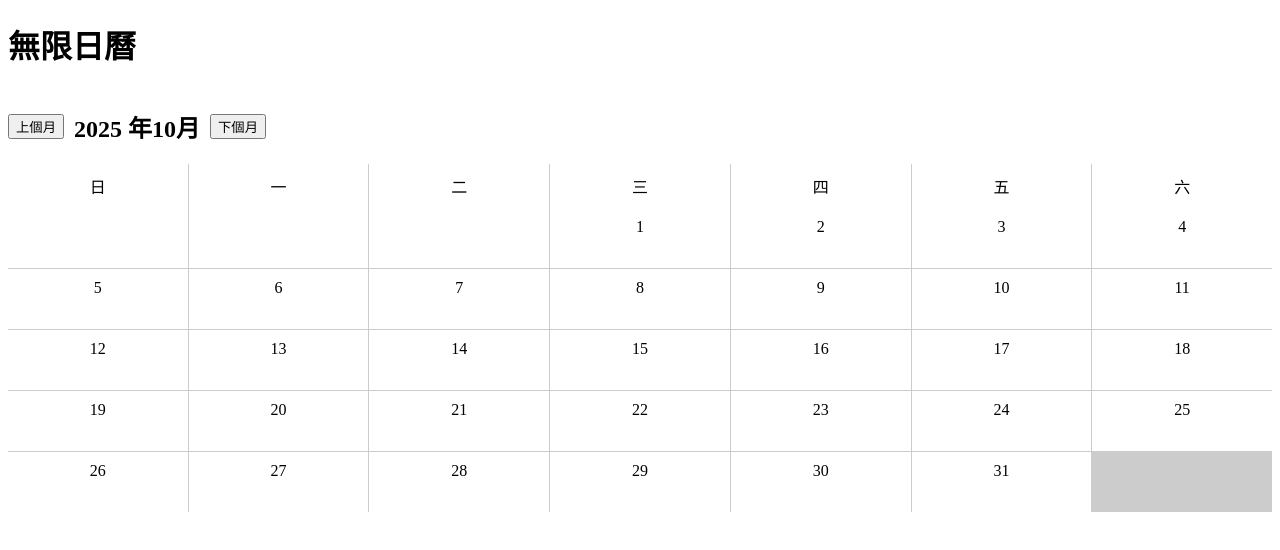
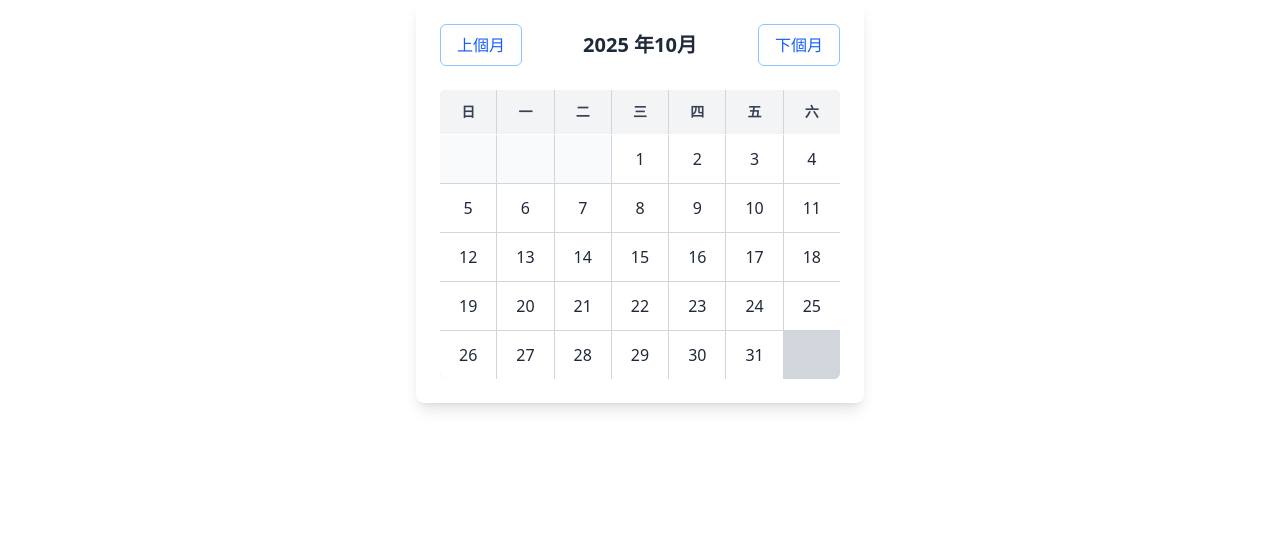
Before and after one commit to WENLIN-CHANG/infinite-calendar-react, a React (Vite) app: page / in a window 1280 px wide. Shown: the top 550 px of the page. Built offline with nearby package versions, Linux system fonts and the light colour scheme.

Commit message:
改寫inline style

```diff
--- a/src/App.jsx
+++ b/src/App.jsx
@@ -3,7 +3,6 @@ import Calendar from './Calendar';
 function App() {
   return (
     <div>
-      <h1>無限日曆</h1>
       <Calendar />
     </div>
   )
--- a/src/Calendar.jsx
+++ b/src/Calendar.jsx
@@ -44,42 +44,63 @@ function Calendar() {
   }
 
   return (
-    <div>
-      <div style={{ display: 'flex', alignItems: 'center', gap: '10px' }}>
-        <button onClick={prevMonth}>上個月</button>
-        <h2>{year} 年{month}月</h2>
-        <button onClick={nextMonth}>下個月</button>
+    <div className="max-w-md mx-auto p-6 bg-white shadow-lg rounded-lg">
+      {/* 月份導航 */}
+      <div className="flex items-center justify-between mb-6">
+        <button
+          onClick={prevMonth}
+          className="px-4 py-2 text-blue-600 border border-blue-300 rounded-md hover:bg-blue-50 hover:border-blue-400 transition-colors duration-200 font-medium"
+        >
+          上個月
+        </button>
+        <h2 className="text-xl font-bold text-gray-800">
+          {year} 年{month}月
+        </h2>
+        <button
+          onClick={nextMonth}
+          className="px-4 py-2 text-blue-600 border border-blue-300 rounded-md hover:bg-blue-50 hover:border-blue-400 transition-colors duration-200 font-medium"
+        >
+          下個月
+        </button>
       </div>
 
+      {/* 選中日期顯示 */}
       {selectedDate && (
-        <p>選中日期：{selectedDate.getFullYear()}年{selectedDate.getMonth() + 1}月{selectedDate.getDate()}日</p>
+        <div className="mb-4 p-3 bg-blue-50 border border-blue-200 rounded-md">
+          <p className="text-blue-800 font-medium">
+            選中日期：{selectedDate.getFullYear()}年{selectedDate.getMonth() + 1}月{selectedDate.getDate()}日
+          </p>
+        </div>
       )}
 
       {/* 星期標題 */}
-      <div style={{ display: 'grid', gridTemplateColumns: 'repeat(7, 1fr)', gap: '1px', backgroundColor: '#ccc' }}>
+      <div className="grid grid-cols-7 gap-px bg-gray-300 mb-px rounded-t-md overflow-hidden">
         {['日', '一', '二', '三', '四', '五', '六'].map(weekDay => (
-          <div key={weekDay} style={{ padding: '10px', backgroundColor: 'white', textAlign: 'center' }}>
+          <div key={weekDay} className="bg-gray-100 py-3 text-center text-sm font-semibold text-gray-700">
             {weekDay}
           </div>
         ))}
       </div>
 
-      {/* 日期格子  */}
-      <div style={{ display: 'grid', gridTemplateColumns: 'repeat(7, 1fr)', gap: '1px', backgroundColor: '#ccc' }}>
+      {/* 日期格子 */}
+      <div className="grid grid-cols-7 gap-px bg-gray-300 rounded-b-md overflow-hidden">
         {days.map((dayNumber, index) => {
           const isSelected = selectedDate && dayNumber !== '' && selectedDate.getDate() === dayNumber && selectedDate.getMonth() === month - 1 && selectedDate.getFullYear() === year;
           return (
             <div
               key={index}
               onClick={() => handleDateClick(dayNumber)}
-              style={{
-                padding: '10px',
-                backgroundColor: isSelected ? '#007bff' : 'white',
-                color: isSelected ? 'white' : 'black',
-                textAlign: 'center',
-                minHeight: '40px',
-                cursor: dayNumber === '' ? 'default' : 'pointer'}}
-                >
+              className={`
+                py-3 text-center min-h-[40px] flex items-center justify-center transition-colors duration-200
+                ${
+                  dayNumber === ''
+                    ? 'bg-gray-50 cursor-default'
+                    : isSelected
+                      ? 'bg-blue-600 text-white cursor-pointer font-semibold'
+                      : 'bg-white hover:bg-blue-50 cursor-pointer text-gray-800 hover:text-blue-600'
+                }
+              `}
+            >
               {dayNumber}
             </div>
           );
--- /dev/null
+++ b/src/index.css
@@ -0,0 +1 @@
+@import "tailwindcss";
--- a/src/main.jsx
+++ b/src/main.jsx
@@ -1,7 +1,7 @@
 import React from 'react'
 import ReactDOM from 'react-dom/client'
 import App from './App'
-import "tailwindcss"
+import './index.css'
 
 ReactDOM.createRoot(document.getElementById('root')).render(
   <React.StrictMode>
```
